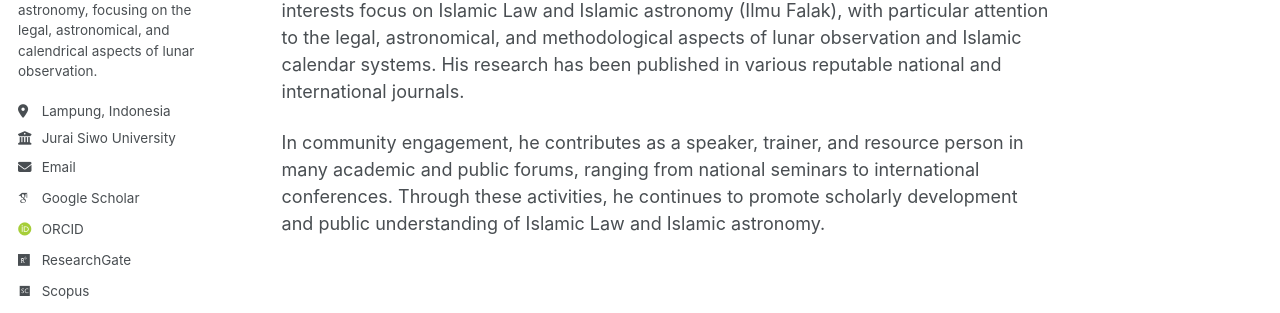
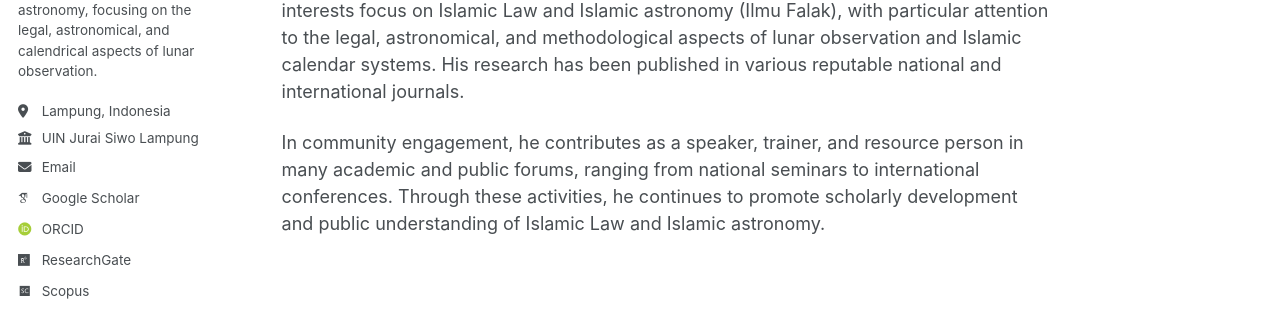
Before and after one commit to sakir-man/sakir-man.github.io, a Jekyll site: the page built from _pages/about.md, in a window 1280 px wide. Shown: the part 341-654 px from the top of the page. Built offline with Jekyll 4.4.1, drawn with Linux system fonts in a browser that asks for light colours; some web fonts are replaced; a script that is not in the unit is left out.

Commit message:
Update _config.yml

```diff
--- a/_config.yml
+++ b/_config.yml
@@ -27,7 +27,7 @@ author:
   pronouns         : # example: "she/her"
   bio              : "Researcher in Islamic astronomy, focusing on the legal, astronomical, and calendrical aspects of lunar observation."
   location         : "Lampung, Indonesia"
-  employer         : "Jurai Siwo University"
+  employer         : "UIN Jurai Siwo Lampung"
   uri              : # URL
   email            : "sakirman@metrouniv.ac.id"
 
```
